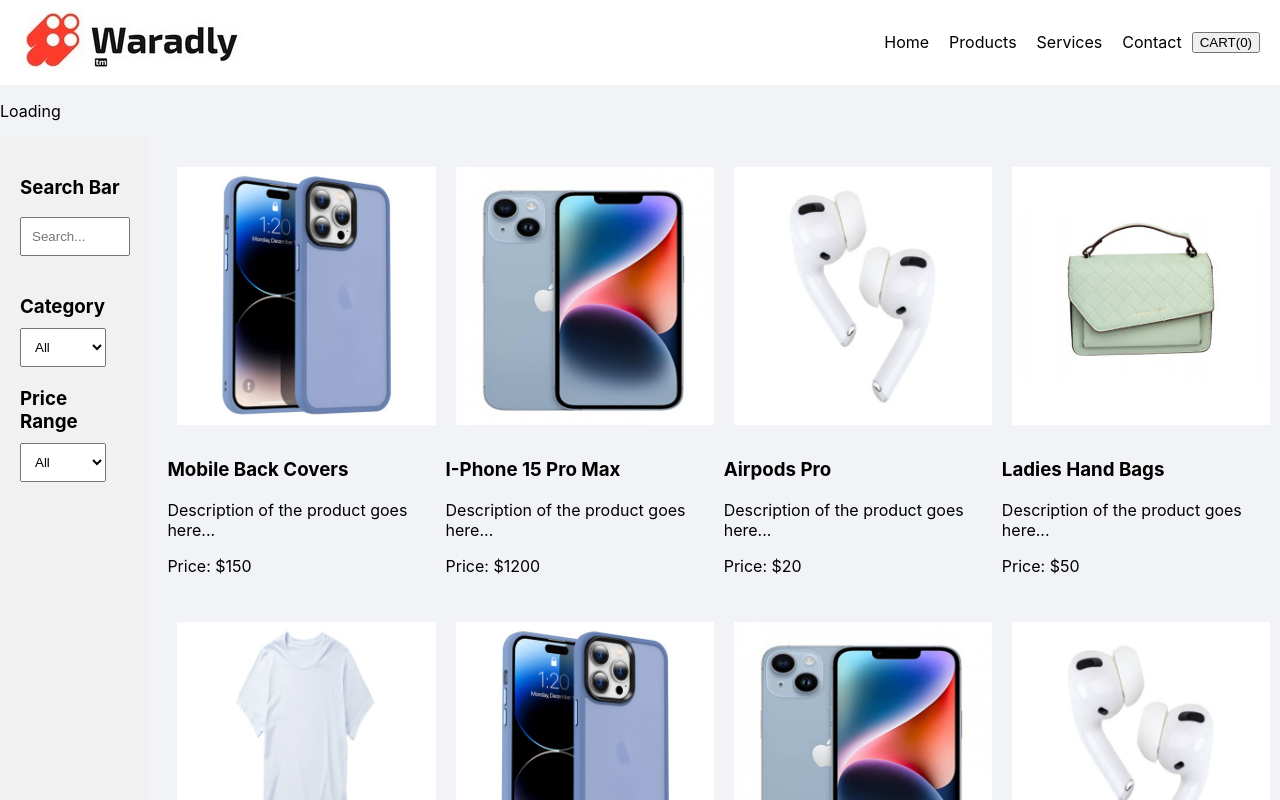
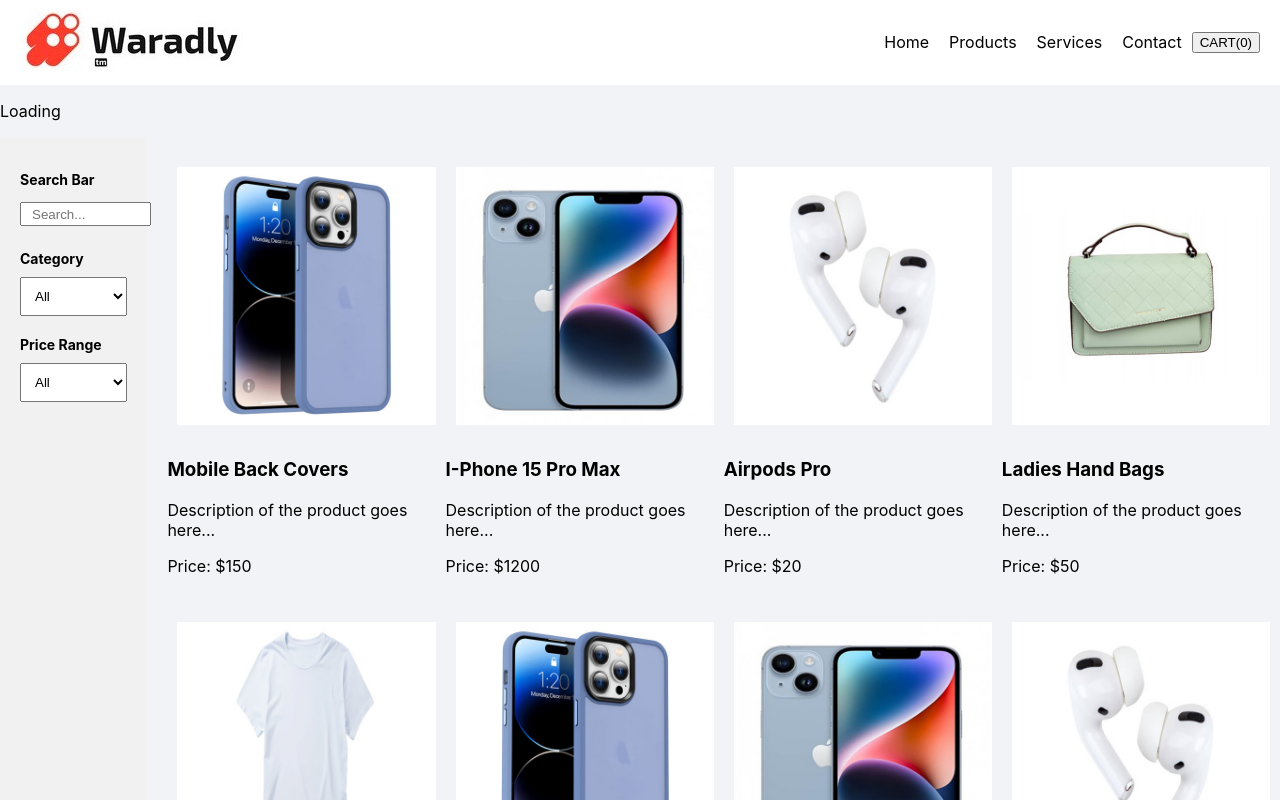
Before and after one commit to ahmed3441/E-commerce-Site, a React (Create React App) app: page /products in a window 1280 px wide. Shown: the top 800 px of the page. Built offline with nearby package versions, Linux system fonts and the light colour scheme.

Commit message:
Filters Changes

```diff
--- a/src/components/Filters.js
+++ b/src/components/Filters.js
@@ -198,10 +198,10 @@
     <div>
       <div className="container-products">
         <div className="sidebar">
-          <h3>Search Bar</h3>
+          <h3 className='font-search'>Search Bar</h3>
           <input type="text" placeholder="Search..." className="search-input" />
           <div className="filter-section">
-            <h3>Category</h3>
+            <h3 className='font-search'>Category</h3>
             <select>
               <option value="all">All</option>
               <option value="clothing">Clothing</option>
@@ -210,7 +210,7 @@
             </select>
           </div>
           <div className="filter-section">
-            <h3>Price Range</h3>
+            <h3 className='font-search'>Price Range</h3>
             <select>
               <option value="all">All</option>
               <option value="0-50">$0 - $50</option>
--- a/src/components/Navbar.js
+++ b/src/components/Navbar.js
@@ -6,7 +6,7 @@
 function App() {
   const [showMenu, setShowMenu] = useState(false);
 
-   const cart = useSelector((state) => state.cart.cart.length);
+   const cart = useSelector((state) => state);
    console.log("CART DATA",cart);
 
   const toggleMenu = () => {
@@ -33,7 +33,7 @@
       <li><Link to='/products'>Products</Link></li>
       <li><Link to='/'>Services</Link></li>
       <li><Link to='/'>Contact</Link></li>
-          <button className='cart-button'>CART({cart})</button>
+          <button className='cart-button'>CART({cart.cart.cart.length})</button>
           <li className="close-btn" onClick={closeMenu}>Close</li>
         </ul>
 
--- a/src/components/ProductsDescription.js
+++ b/src/components/ProductsDescription.js
@@ -93,6 +93,7 @@
   }, [searchParams]);
 
   const handleAddToCart = (product) => {
+    console.log("product:::",product);
     dispatch(addItemToCart(product));
     console.log("Item added to cart:", product);
   };
--- a/src/features/CartSlice.js
+++ b/src/features/CartSlice.js
@@ -10,6 +10,8 @@
     initialState,
     reducers: {
         addItemToCart: (state, action) => {
+            console.log("action:::",action)
+            console.log("state:::",state)
             state.cart.push(action.payload);
              console.log("Add Item To Cart", addItemToCart)
         },
--- a/src/pages/ProductsDetails.css
+++ b/src/pages/ProductsDetails.css
@@ -37,7 +37,6 @@
   .sidebar {
     width: 220px;
     background-color: #f1f1f1;
-    /* padding: 20px; */
   }
 
   .search-input {
@@ -84,6 +83,23 @@
     border-color: red;
   }
 
+  @media screen and (max-width: 1440px) {
+    .search-input {
+      width: 100%;
+      height: 0px;
+      margin-bottom: 10px;
+    }
+    .font-search{
+      font-size: 14px;
+    }
+    .select-font{
+      font-size: 14px;
+    }
+    .filter-section select {
+      width: 100%;
+    }
+  }
+
   @media screen and (max-width: 992px) {
     .grid-container {
       grid-template-columns: repeat(3, 1fr);
@@ -94,9 +110,9 @@
     .container-products {
       flex-direction: column;
     }
-
      .search-input {
-      width: 95%;
+      width: 96%;
+      height: auto;
       display: flex;
       justify-content: center;
     }
```
